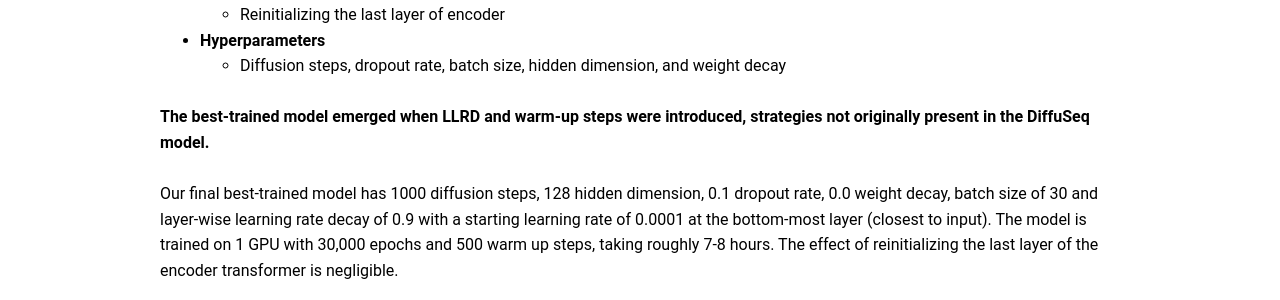
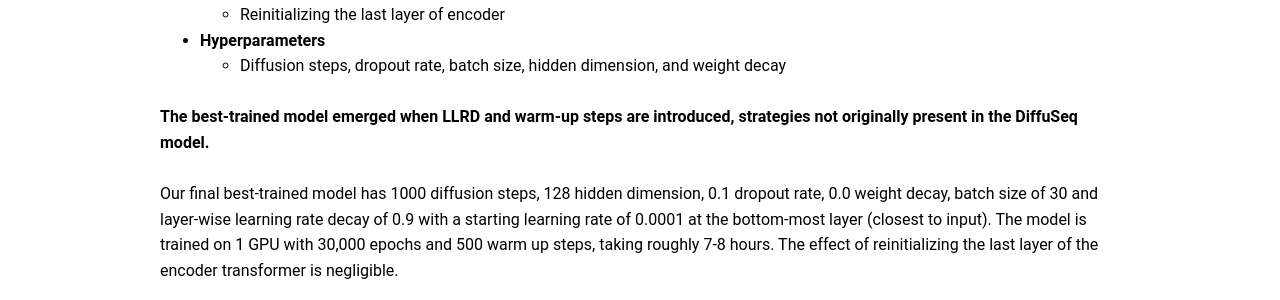
Before and after one commit to xianyingkong/diffusion-text-generation, a Jekyll site: the page built from docs/index.md, in a window 1280 px wide and 900 px high, scrolled down 2637 px. Shown: the part 153-453 px from the top of the window. Built offline with Jekyll 4.4.1, drawn with Linux system fonts in a browser that asks for light colours; some of the changed text lies outside the part shown.

Commit message:
minor word fix

```diff
--- a/docs/index.md
+++ b/docs/index.md
@@ -82,7 +82,7 @@ Some notable experiments that we have conducted include:
 
 <br>
 
-**The best-trained model emerged when LLRD and warm-up steps were introduced, strategies not originally present in the DiffuSeq model.**
+**The best-trained model emerged when LLRD and warm-up steps are introduced, strategies not originally present in the DiffuSeq model.**
 
 <br>
 
@@ -131,7 +131,7 @@ When the model is trained with character names at the start of each conversation
 ## **Meet the Team Behind** {#team}
 
 ![Team Photo](/assets/team.jpg){: style="text-align: center; display: block; margin: 0 auto;" #small-img }
-<p style="font-size: smaller; text-align: center;">Left to Right: Alexander Jensen, (Mentor) Arya Mazumdar, Winfrey Kong, Joseph Samuel</p>
+<p style="font-size: smaller; text-align: center;">Left to Right: Alexander Jensen, (Mentor) Arya Mazumdar, (Winfrey) Xian Ying Kong, Joseph Samuel</p>
 <br>
 
 ## **Discussion & Conclusion** {#findings}
```
